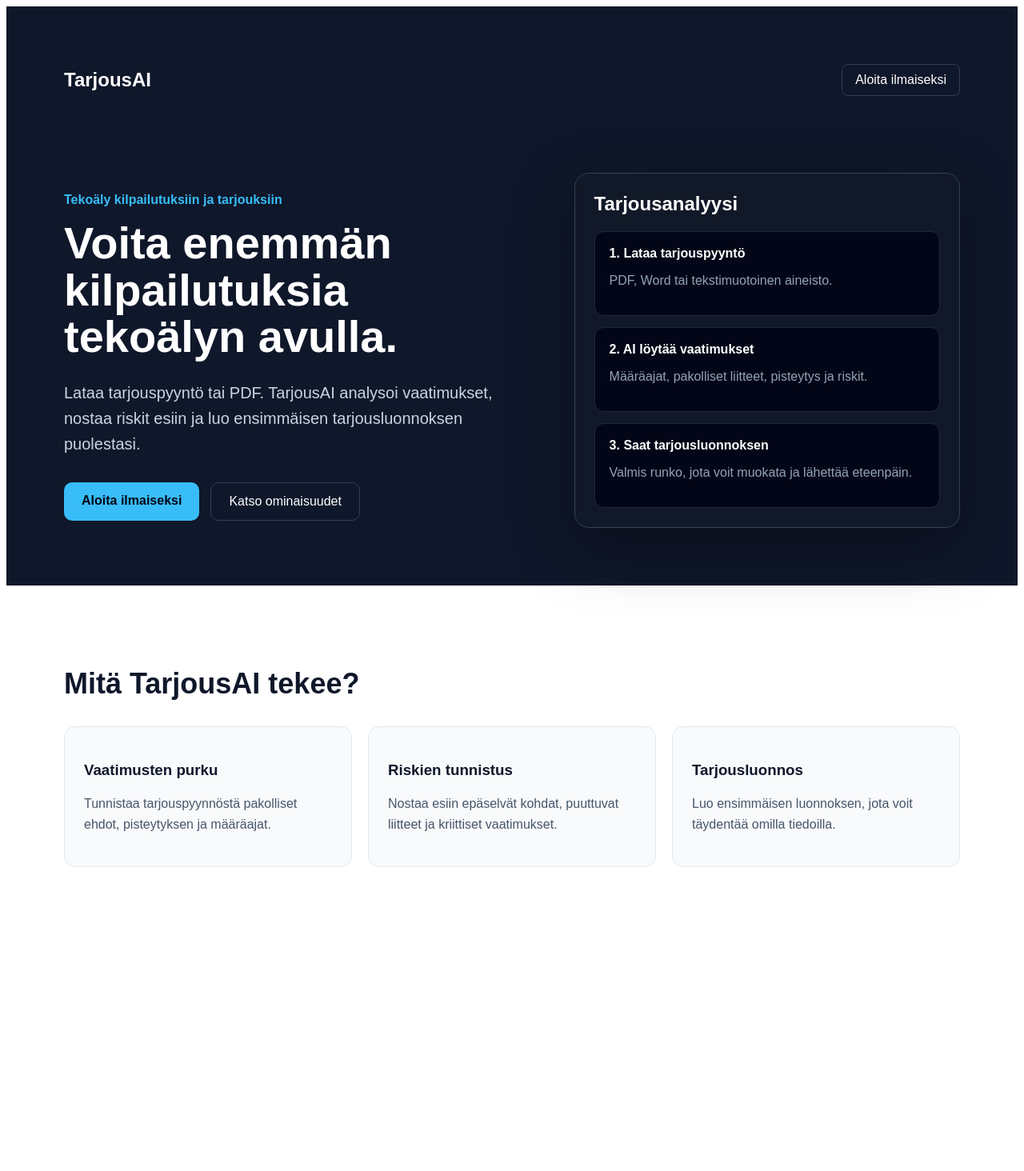
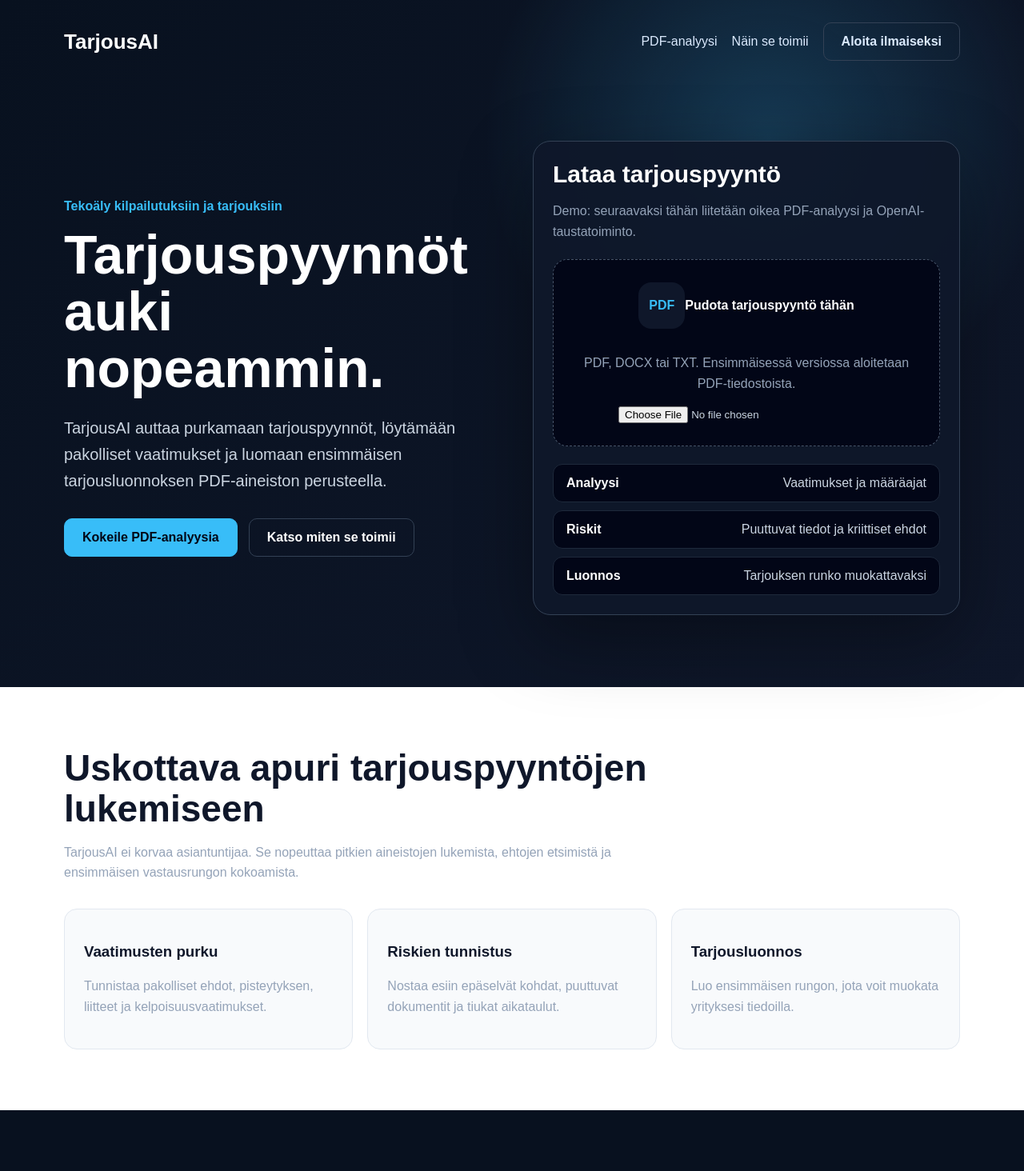
Before and after one commit to tolonjan/tarjousai, a Next.js app: page / in a window 1280 px wide. Shown: the top 1464 px of the page at 80% size. Before the commit the page ends 1164 px from the top, so only its background shows below. Built offline with nearby package versions, Linux system fonts and the light colour scheme.

Commit message:
Update page.tsx

```diff
--- a/app/page.tsx
+++ b/app/page.tsx
@@ -1,169 +1,119 @@
-export default function Home() {
+   export default function Home() {
   return (
-    <main style={{
-      minHeight: "100vh",
-      background: "#0f172a",
-      color: "white",
-      fontFamily: "Arial, sans-serif"
-    }}>
-      <section style={{
-        maxWidth: "1120px",
-        margin: "0 auto",
-        padding: "72px 24px"
-      }}>
-        <nav style={{
-          display: "flex",
-          justifyContent: "space-between",
-          alignItems: "center",
-          marginBottom: "96px"
-        }}>
-          <strong style={{ fontSize: "24px" }}>TarjousAI</strong>
-          <a href="#aloita" style={{
-            color: "white",
-            textDecoration: "none",
-            border: "1px solid #334155",
-            padding: "10px 16px",
-            borderRadius: "8px"
-          }}>
-            Aloita ilmaiseksi
-          </a>
-        </nav>
+    <main className="page">
+      <style>{`
+        body { margin: 0; font-family: Arial, sans-serif; }
+        .page { min-height: 100vh; background: #08111f; color: white; }
+        .wrap { width: min(1120px, calc(100% - 40px)); margin: 0 auto; }
+        .nav { display: flex; justify-content: space-between; align-items: center; padding: 28px 0; }
+        .brand { font-size: 26px; font-weight: 800; }
+        .nav a { color: #dbeafe; text-decoration: none; margin-left: 18px; }
+        .hero { background: radial-gradient(circle at 75% 20%, rgba(56,189,248,.22), transparent 30%), linear-gradient(135deg,#08111f,#0f172a); }
+        .grid { display: grid; grid-template-columns: 1fr 1fr; gap: 52px; align-items: center; padding: 72px 0 90px; }
+        .eyebrow { color: #38bdf8; font-weight: 800; margin: 0 0 16px; }
+        h1 { font-size: clamp(42px, 6vw, 68px); line-height: 1.04; margin: 0 0 24px; }
+        .lead { color: #cbd5e1; font-size: 20px; line-height: 1.65; margin: 0 0 30px; }
+        .buttons { display: flex; gap: 14px; flex-wrap: wrap; }
+        .btn { display: inline-flex; align-items: center; justify-content: center; padding: 14px 22px; border-radius: 10px; text-decoration: none; font-weight: 800; border: 1px solid #334155; color: white; }
+        .primary { background: #38bdf8; color: #020617; border-color: #38bdf8; }
+        .card { background: rgba(15,23,42,.92); border: 1px solid #334155; border-radius: 22px; padding: 24px; box-shadow: 0 30px 90px rgba(0,0,0,.35); }
+        .card h2 { margin: 0 0 10px; font-size: 30px; }
+        .muted { color: #94a3b8; line-height: 1.6; }
+        .drop { border: 1px dashed #475569; background: #020617; border-radius: 18px; padding: 28px; text-align: center; margin: 22px 0; }
+        .pdf { display: inline-flex; align-items: center; justify-content: center; width: 58px; height: 58px; border-radius: 16px; background: #0f172a; color: #38bdf8; font-weight: 900; margin-bottom: 14px; }
+        input { max-width: 320px; width: 100%; color: #cbd5e1; }
+        .rows { display: grid; gap: 10px; }
+        .row { display: flex; justify-content: space-between; gap: 16px; padding: 14px 16px; border-radius: 12px; background: #020617; border: 1px solid #1e293b; color: #cbd5e1; }
+        .row strong { color: white; }
+        .section { padding: 76px 0; }
+        .light { background: white; color: #0f172a; }
+        .head { max-width: 760px; margin-bottom: 32px; }
+        .head h2 { font-size: clamp(32px, 4vw, 46px); line-height: 1.1; margin: 0 0 12px; }
+        .cards, .steps { display: grid; grid-template-columns: repeat(3, 1fr); gap: 18px; }
+        .feature { background: #f8fafc; border: 1px solid #e2e8f0; border-radius: 16px; padding: 24px; }
+        .step { background: #0f172a; border: 1px solid #243247; border-radius: 16px; padding: 24px; }
+        .num { width: 38px; height: 38px; display: flex; align-items: center; justify-content: center; background: #38bdf8; color: #020617; border-radius: 10px; font-weight: 900; margin-bottom: 16px; }
+        .cta { text-align: center; }
+        @media (max-width: 850px) { .grid, .cards, .steps { grid-template-columns: 1fr; } .nav a:not(.btn) { display: none; } }
+      `}</style>
 
-        <div style={{
-          display: "grid",
-          gridTemplateColumns: "1.1fr 0.9fr",
-          gap: "48px",
-          alignItems: "center"
-        }}>
-          <div>
-            <p style={{
-              color: "#38bdf8",
-              fontWeight: 700,
-              marginBottom: "16px"
-            }}>
-              Tekoäly kilpailutuksiin ja tarjouksiin
-            </p>
+      <header className="hero">
+        <div className="wrap">
+          <nav className="nav">
+            <div className="brand">TarjousAI</div>
+            <div>
+              <a href="#upload">PDF-analyysi</a>
+              <a href="#toimii">Näin se toimii</a>
+              <a className="btn" href="#upload">Aloita ilmaiseksi</a>
+            </div>
+          </nav>
 
-            <h1 style={{
-              fontSize: "56px",
-              lineHeight: "1.05",
-              margin: "0 0 24px"
-            }}>
-              Voita enemmän kilpailutuksia tekoälyn avulla.
-            </h1>
+          <div className="grid">
+            <section>
+              <p className="eyebrow">Tekoäly kilpailutuksiin ja tarjouksiin</p>
+              <h1>Tarjouspyynnöt auki nopeammin.</h1>
+              <p className="lead">
+                TarjousAI auttaa purkamaan tarjouspyynnöt, löytämään pakolliset vaatimukset
+                ja luomaan ensimmäisen tarjousluonnoksen PDF-aineiston perusteella.
+              </p>
+              <div className="buttons">
+                <a className="btn primary" href="#upload">Kokeile PDF-analyysia</a>
+                <a className="btn" href="#toimii">Katso miten se toimii</a>
+              </div>
+            </section>
 
-            <p style={{
-              fontSize: "20px",
-              lineHeight: "1.6",
-              color: "#cbd5e1",
-              marginBottom: "32px"
-            }}>
-              Lataa tarjouspyyntö tai PDF. TarjousAI analysoi vaatimukset,
-              nostaa riskit esiin ja luo ensimmäisen tarjousluonnoksen puolestasi.
-            </p>
+            <aside className="card" id="upload">
+              <h2>Lataa tarjouspyyntö</h2>
+              <p className="muted">Demo: seuraavaksi tähän liitetään oikea PDF-analyysi ja OpenAI-taustatoiminto.</p>
+              <div className="drop">
+                <div className="pdf">PDF</div>
+                <strong>Pudota tarjouspyyntö tähän</strong>
+                <p className="muted">PDF, DOCX tai TXT. Ensimmäisessä versiossa aloitetaan PDF-tiedostoista.</p>
+                <input type="file" accept=".pdf,.doc,.docx,.txt" />
+              </div>
+              <div className="rows">
+                <div className="row"><strong>Analyysi</strong><span>Vaatimukset ja määräajat</span></div>
+                <div className="row"><strong>Riskit</strong><span>Puuttuvat tiedot ja kriittiset ehdot</span></div>
+                <div className="row"><strong>Luonnos</strong><span>Tarjouksen runko muokattavaksi</span></div>
+              </div>
+            </aside>
+          </div>
+        </div>
+      </header>
 
-            <div style={{ display: "flex", gap: "14px", flexWrap: "wrap" }}>
-              <a id="aloita" href="#upload" style={{
-                background: "#38bdf8",
-                color: "#020617",
-                padding: "14px 22px",
-                borderRadius: "10px",
-                textDecoration: "none",
-                fontWeight: 700
-              }}>
-                Aloita ilmaiseksi
-              </a>
-
-              <a href="#ominaisuudet" style={{
-                color: "white",
-                padding: "14px 22px",
-                borderRadius: "10px",
-                textDecoration: "none",
-                border: "1px solid #334155"
-              }}>
-                Katso ominaisuudet
-              </a>
-            </div>
+      <section className="section light">
+        <div className="wrap">
+          <div className="head">
+            <h2>Uskottava apuri tarjouspyyntöjen lukemiseen</h2>
+            <p className="muted">TarjousAI ei korvaa asiantuntijaa. Se nopeuttaa pitkien aineistojen lukemista, ehtojen etsimistä ja ensimmäisen vastausrungon kokoamista.</p>
           </div>
-
-          <div style={{
-            background: "#111827",
-            border: "1px solid #334155",
-            borderRadius: "18px",
-            padding: "24px",
-            boxShadow: "0 24px 80px rgba(0,0,0,0.35)"
-          }}>
-            <h2 style={{ marginTop: 0 }}>Tarjousanalyysi</h2>
-
-            <div style={{
-              background: "#020617",
-              border: "1px solid #1e293b",
-              borderRadius: "12px",
-              padding: "18px",
-              marginBottom: "14px"
-            }}>
-              <strong>1. Lataa tarjouspyyntö</strong>
-              <p style={{ color: "#94a3b8" }}>PDF, Word tai tekstimuotoinen aineisto.</p>
-            </div>
-
-            <div style={{
-              background: "#020617",
-              border: "1px solid #1e293b",
-              borderRadius: "12px",
-              padding: "18px",
-              marginBottom: "14px"
-            }}>
-              <strong>2. AI löytää vaatimukset</strong>
-              <p style={{ color: "#94a3b8" }}>Määräajat, pakolliset liitteet, pisteytys ja riskit.</p>
-            </div>
-
-            <div style={{
-              background: "#020617",
-              border: "1px solid #1e293b",
-              borderRadius: "12px",
-              padding: "18px"
-            }}>
-              <strong>3. Saat tarjousluonnoksen</strong>
-              <p style={{ color: "#94a3b8" }}>Valmis runko, jota voit muokata ja lähettää eteenpäin.</p>
-            </div>
+          <div className="cards">
+            <div className="feature"><h3>Vaatimusten purku</h3><p className="muted">Tunnistaa pakolliset ehdot, pisteytyksen, liitteet ja kelpoisuusvaatimukset.</p></div>
+            <div className="feature"><h3>Riskien tunnistus</h3><p className="muted">Nostaa esiin epäselvät kohdat, puuttuvat dokumentit ja tiukat aikataulut.</p></div>
+            <div className="feature"><h3>Tarjousluonnos</h3><p className="muted">Luo ensimmäisen rungon, jota voit muokata yrityksesi tiedoilla.</p></div>
           </div>
         </div>
       </section>
 
-      <section id="ominaisuudet" style={{
-        background: "white",
-        color: "#0f172a",
-        padding: "72px 24px"
-      }}>
-        <div style={{
-          maxWidth: "1120px",
-          margin: "0 auto"
-        }}>
-          <h2 style={{ fontSize: "36px", marginBottom: "32px" }}>
-            Mitä TarjousAI tekee?
-          </h2>
+      <section className="section" id="toimii">
+        <div className="wrap">
+          <div className="head">
+            <p className="eyebrow">Näin se toimii</p>
+            <h2>Kolme vaihetta tarjouspyynnöstä toimintalistaksi</h2>
+          </div>
+          <div className="steps">
+            <div className="step"><div className="num">1</div><h3>Lataa aineisto</h3><p className="muted">Tuo PDF tai tarjouspyyntö palveluun.</p></div>
+            <div className="step"><div className="num">2</div><h3>AI analysoi</h3><p className="muted">Palvelu etsii vaatimukset, riskit ja tarvittavat liitteet.</p></div>
+            <div className="step"><div className="num">3</div><h3>Viimeistele tarjous</h3><p className="muted">Saat yhteenvedon ja luonnoksen muokattavaksi.</p></div>
+          </div>
+        </div>
+      </section>
 
-          <div style={{
-            display: "grid",
-            gridTemplateColumns: "repeat(3, 1fr)",
-            gap: "20px"
-          }}>
-            {[
-              ["Vaatimusten purku", "Tunnistaa tarjouspyynnöstä pakolliset ehdot, pisteytyksen ja määräajat."],
-              ["Riskien tunnistus", "Nostaa esiin epäselvät kohdat, puuttuvat liitteet ja kriittiset vaatimukset."],
-              ["Tarjousluonnos", "Luo ensimmäisen luonnoksen, jota voit täydentää omilla tiedoilla."]
-            ].map(([title, text]) => (
-              <div key={title} style={{
-                border: "1px solid #e2e8f0",
-                borderRadius: "14px",
-                padding: "24px",
-                background: "#f8fafc"
-              }}>
-                <h3>{title}</h3>
-                <p style={{ color: "#475569", lineHeight: "1.6" }}>{text}</p>
-              </div>
-            ))}
-          </div>
+      <section className="section cta">
+        <div className="wrap">
+          <h2>Seuraavaksi rakennetaan oikea PDF-analyysi.</h2>
+          <p className="muted">Landing page on valmis ensimmäiseen esittelyyn. Seuraava tekninen askel on tiedoston vastaanotto ja analyysin muodostaminen tekoälyllä.</p>
+          <a className="btn primary" href="#upload">Aloita ilmaiseksi</a>
         </div>
       </section>
     </main>
```
